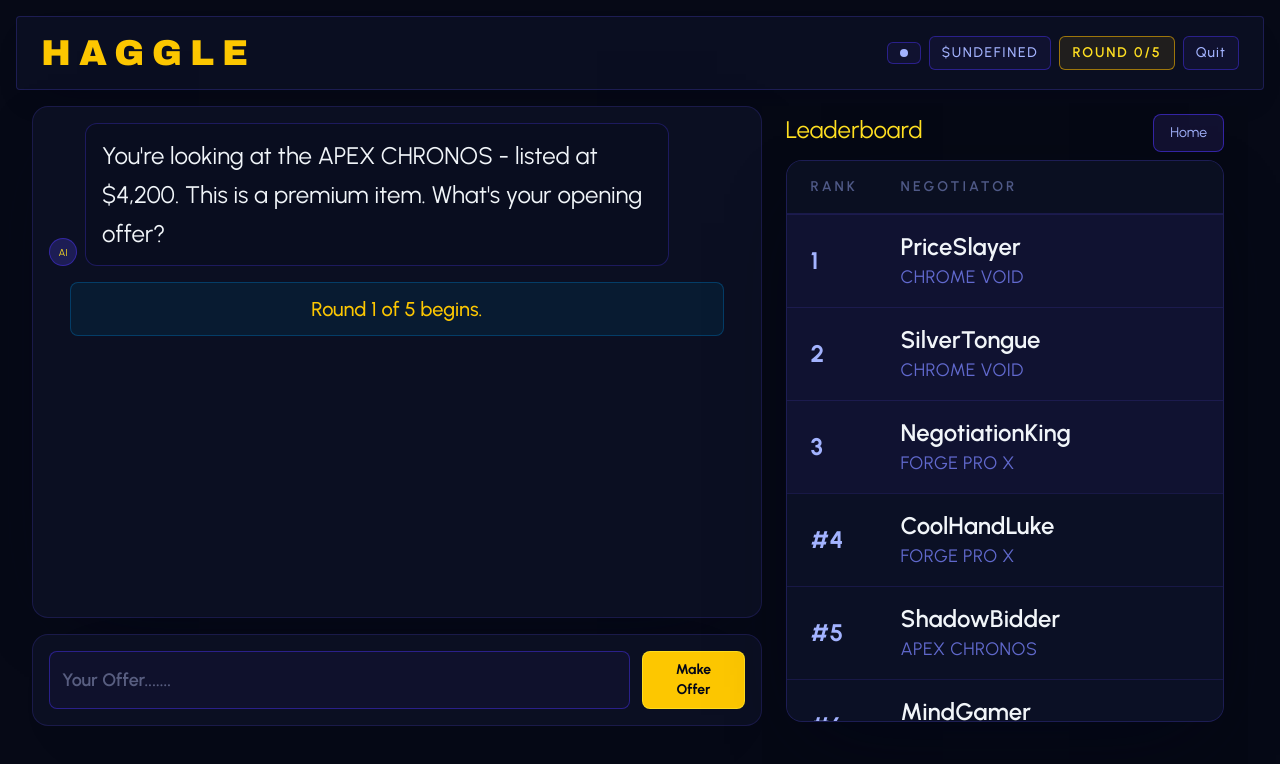
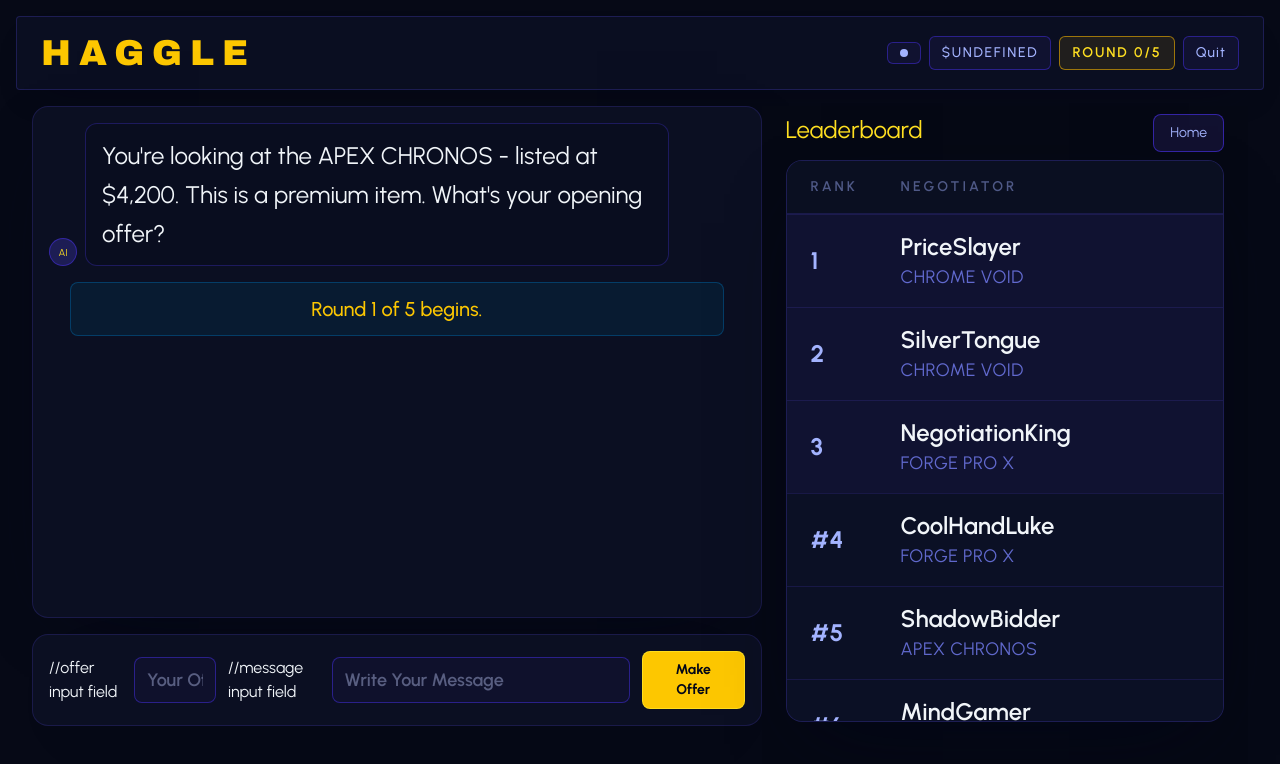
Before and after one commit to bitun123/ai-negotiation, a React app in the folder frontend/: page /game in a window 1280 px wide. Shown: the top 764 px of the page. Built offline with nearby package versions, Linux system fonts and the light colour scheme; no server answers; the HTML template or start-up script is replaced by a standard one.

Commit message:
feat: enhance GameDashboard to include message input and id state management

```diff
--- a/frontend/src/features/dashboard/page/GameDashboard.jsx
+++ b/frontend/src/features/dashboard/page/GameDashboard.jsx
@@ -7,10 +7,11 @@ import { usePage } from "../hooks/usePage";
 function GameDashboard() {
 
 
-    const { product, loading, error, handleMakeOffer } = usePage();
+    const { product, loading, error, handleMakeOffer, id } = usePage();
 
     const [offer, setoffer] = useState("")
-
+    const [message, setmessage] = useState("")
+    console.log(id)
 
 
     const messages = [
@@ -22,7 +23,7 @@ function GameDashboard() {
     ];
 
 
-const handleOffer = async   (e)=>{
+    const handleOffer = async (e) => {
         e.preventDefault()
         let gameId = product.id
         await handleMakeOffer(gameId, offer)
@@ -81,15 +82,23 @@ e.preventDefault()
                         onSubmit={handleOffer}
                     >
 
+                        <div className="flex items-center gap-3 w-full lg:flex-row  md:flex-row flex-col ">
+                            //offer input field
                             <input
                                 placeholder="Your Offer......."
                                 type="text"
                                 value={offer}
                                 onChange={(e) => setoffer(e.target.value)}
-                            className="w-full rounded-lg border border-indigo-700/55 bg-indigo-950/25 px-3 py-2 text-base font-semibold text-slate-100 placeholder:text-indigo-200/40 focus:outline-none sm:text-lg"
+                                className="w-[20%] rounded-lg border border-indigo-700/55 bg-indigo-950/25 px-3 py-2 text-base font-semibold text-slate-100 placeholder:text-indigo-200/40 focus:outline-none sm:text-lg"
                             />
 
+                            //message input field
+                            <input
+                                value={message}
+                                onChange={(e) => setmessage(e.target.value)}
 
+                                type="text" placeholder="Write Your Message" className=" w-[80%] rounded-lg border border-indigo-700/55 bg-indigo-950/25 px-3 py-2 text-base font-semibold text-slate-100 placeholder:text-indigo-200/40 focus:outline-none sm:text-lg " />
+                        </div>
                         <button
 
                             className="cursor-pointer rounded-lg border border-yellow-300/90 bg-yellow-400 px-5 py-2 text-sm font-bold text-slate-950 transition hover:bg-yellow-300 active:scale-95"
```
Also changed, not shown: frontend/src/features/dashboard/hooks/usePage.js (+10 -1 lines). Lines whose indentation alone changed are shown as unchanged.
